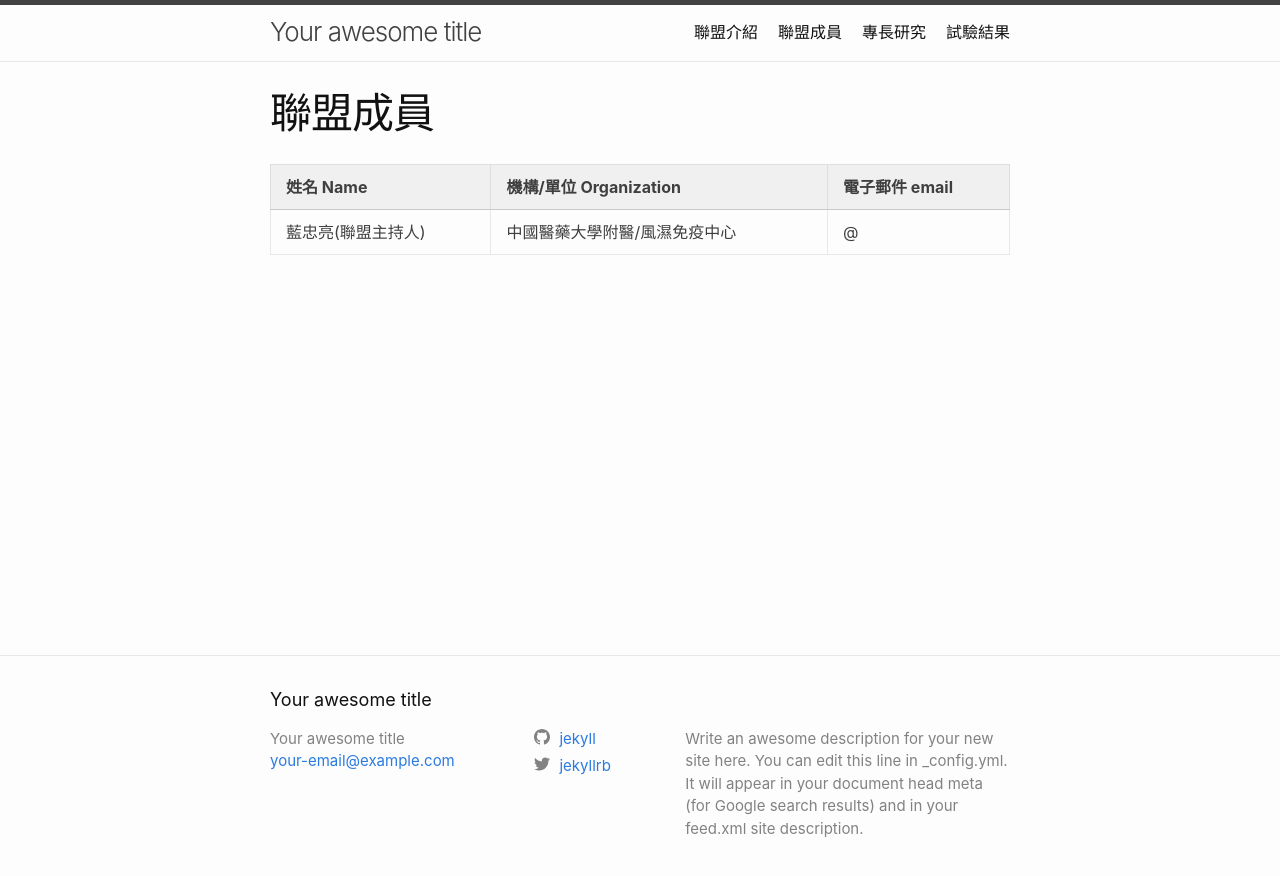
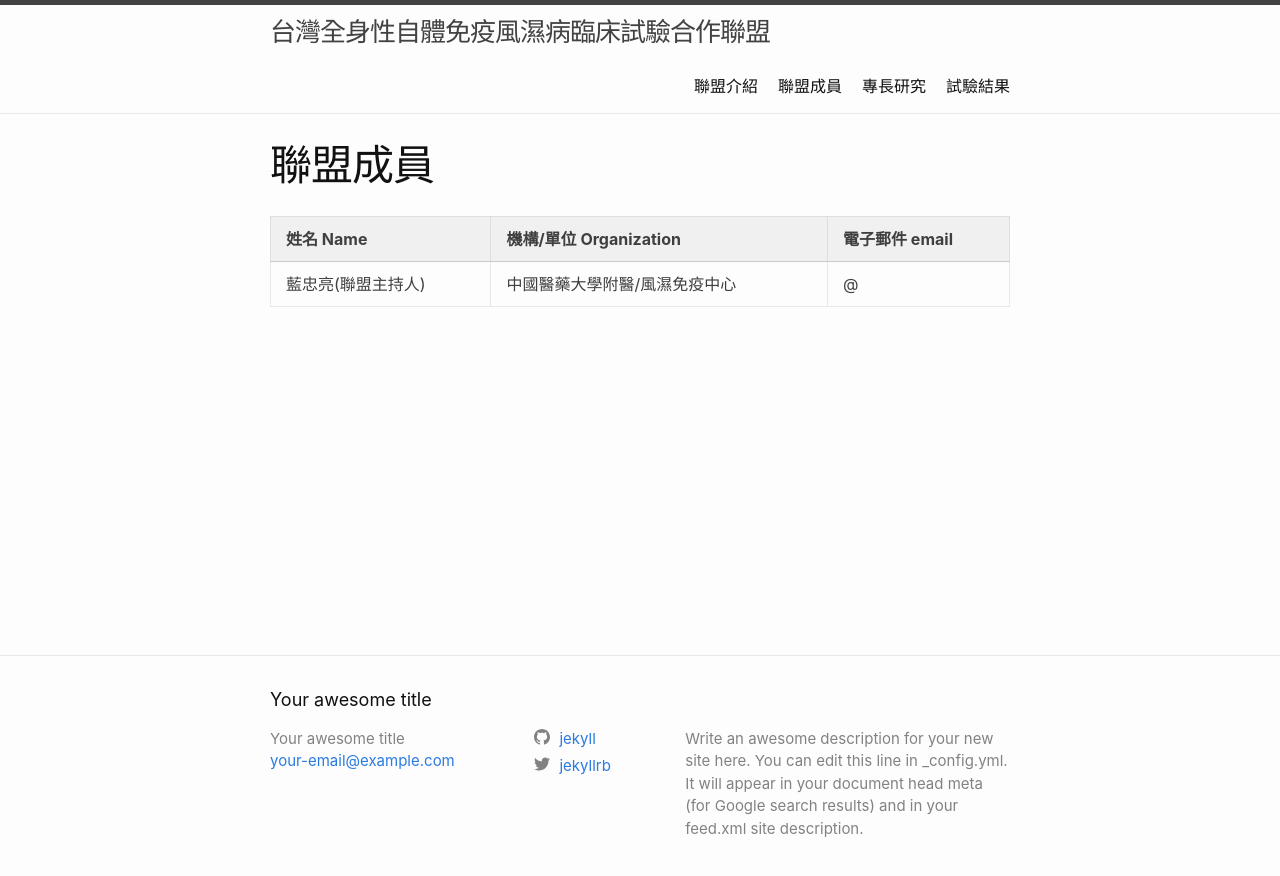
Before and after one commit to tctc-sard/tctc-sard, a Jekyll site: the page built from tctc-sard/members.md, in a window 1280 px wide. Shown: the top 876 px of the page. Built offline with Jekyll 4.4.1, drawn with Linux system fonts in a browser that asks for light colours.

Commit message:
Show localized title.

```diff
--- a/tctc-sard/_config.yml
+++ b/tctc-sard/_config.yml
@@ -29,6 +29,17 @@ header_pages:
 - research.md
 - results.md
 
+t:
+  en:
+    title: Taiwan Clinical Trial Consortium for Systemic Autoimmune Rheumatic Diseases
+    about:
+      name: "About"
+      url: "/en/"
+  zh-TW:
+    title: 台灣全身性自體免疫風濕病臨床試驗合作聯盟
+    about:
+      name: "聯盟簡介"
+      url: "/zh-TW/"
 # Build settings
 markdown: kramdown
 theme: minima
--- a/tctc-sard/_includes/header.html
+++ b/tctc-sard/_includes/header.html
@@ -3,7 +3,7 @@
   <div class="wrapper">
     {%- assign default_paths = site.pages | map: "path" -%}
     {%- assign page_paths = site.header_pages | default: default_paths -%}
-    <a class="site-title" rel="author" href="{{ "/" | relative_url }}">{{ site.title | escape }}</a>
+    <a class="site-title" rel="author" href="/{{ page_lang }}">{{ site.t[page.lang].title | escape }}</a>
 
     {%- if page_paths -%}
       <nav class="site-nav">
```
